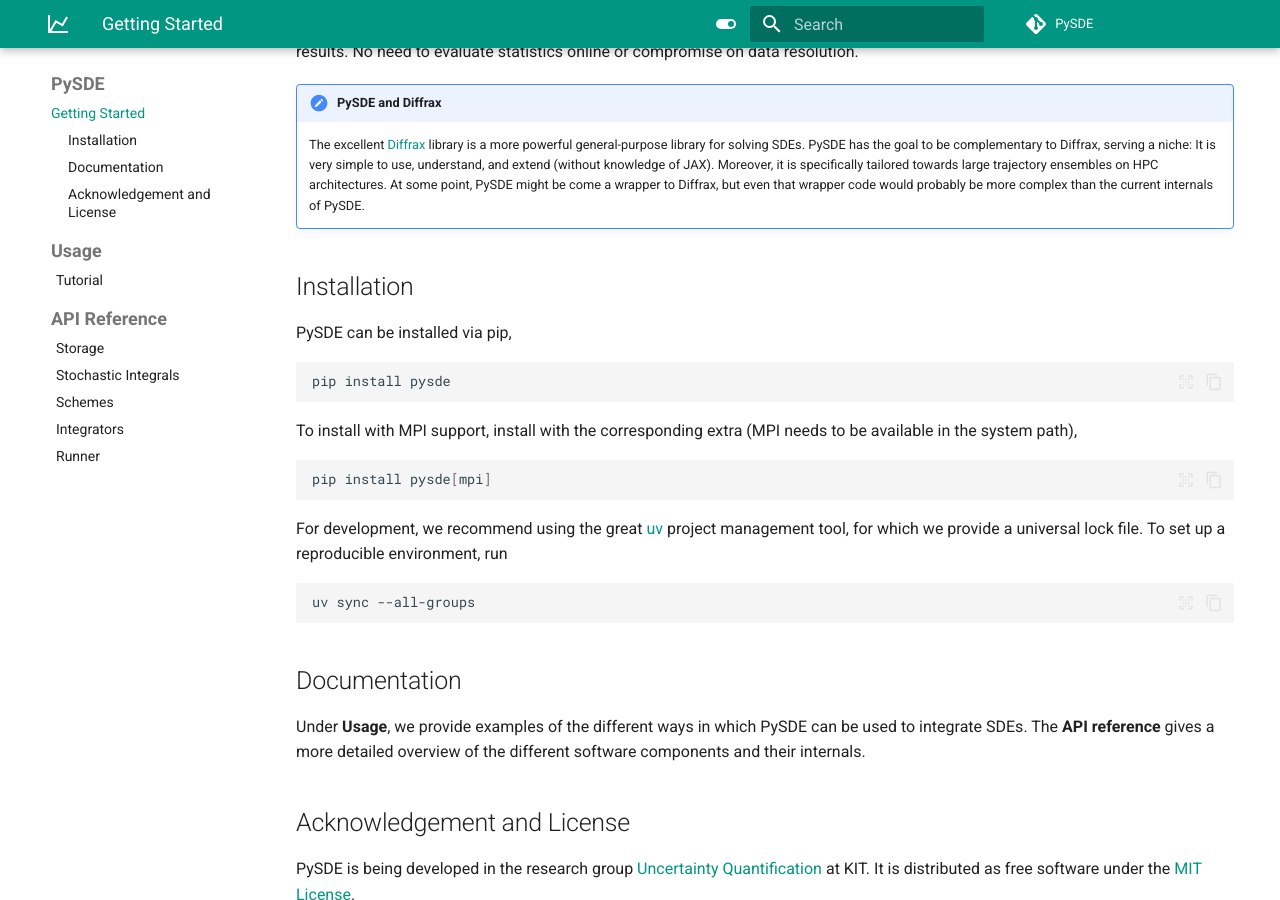
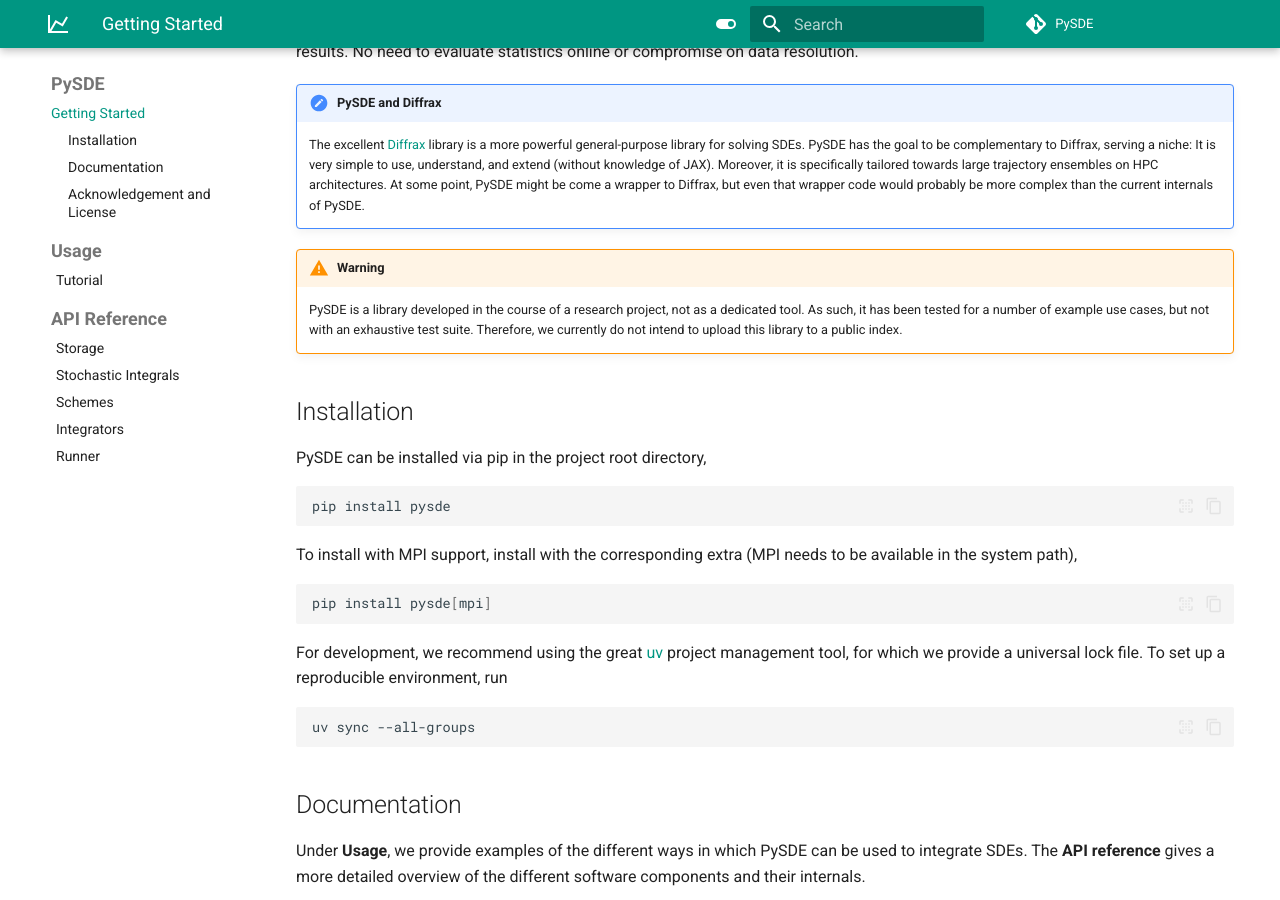
Before and after one commit to UQatKIT/PySDE, an MkDocs documentation site: the page built from docs/index.md, in a window 1280 px wide and 900 px high, scrolled down 451 px. Built offline with MkDocs 1.6.1 and Material for MkDocs 9.7.7, drawn with Linux system fonts in a browser that asks for light colours; comment, search, counter and statistics services are not loaded.

Commit message:
docs: Add warning about library status and testing limitations

````diff
--- a/docs/index.md
+++ b/docs/index.md
@@ -15,10 +15,14 @@ PySDE has a modular core, making it easy to combine different components of the
 
     The excellent [Diffrax](https://github.com/patrick-kidger/diffrax) library is a more powerful general-purpose library for solving SDEs. PySDE has the goal to be complementary to Diffrax, serving a niche: It is very simple to use, understand, and extend (without knowledge of JAX). Moreover, it is specifically tailored towards large trajectory ensembles on HPC architectures. At some point, PySDE might be come a wrapper to Diffrax, but even that wrapper code would probably be more complex than the current internals of PySDE.
 
+!!! warning
+    PySDE is a library developed in the course of a research project, not as a dedicated tool. As
+    such, it has been tested for a number of example use cases, but not with an exhaustive test suite. Therefore, we currently do not intend to upload this library to a public index.
+
 
 ## Installation
 
-PySDE can be installed via pip,
+PySDE can be installed via pip in the project root directory,
 ```bash
 pip install pysde
 ```
````
Also changed, not shown: README.md (+4 -0 lines).
